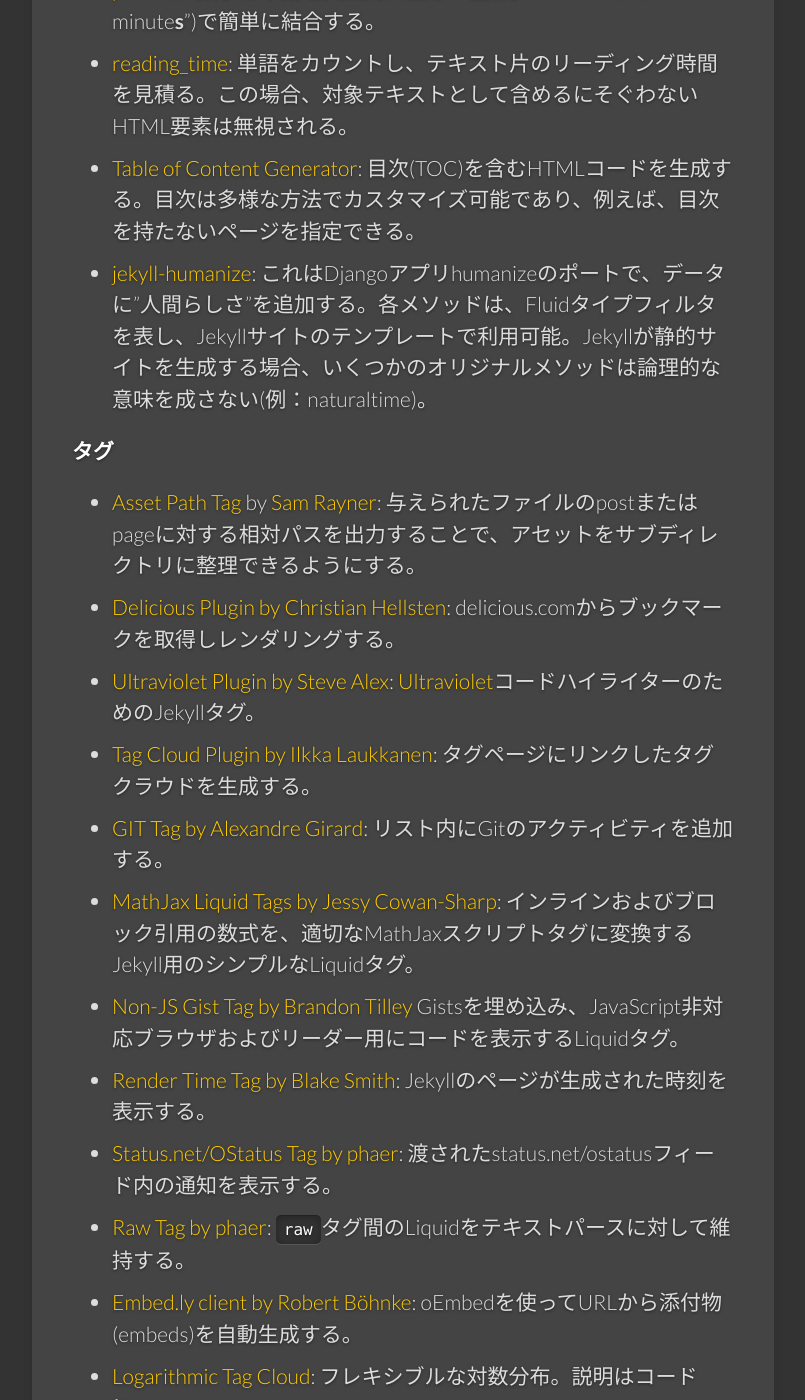
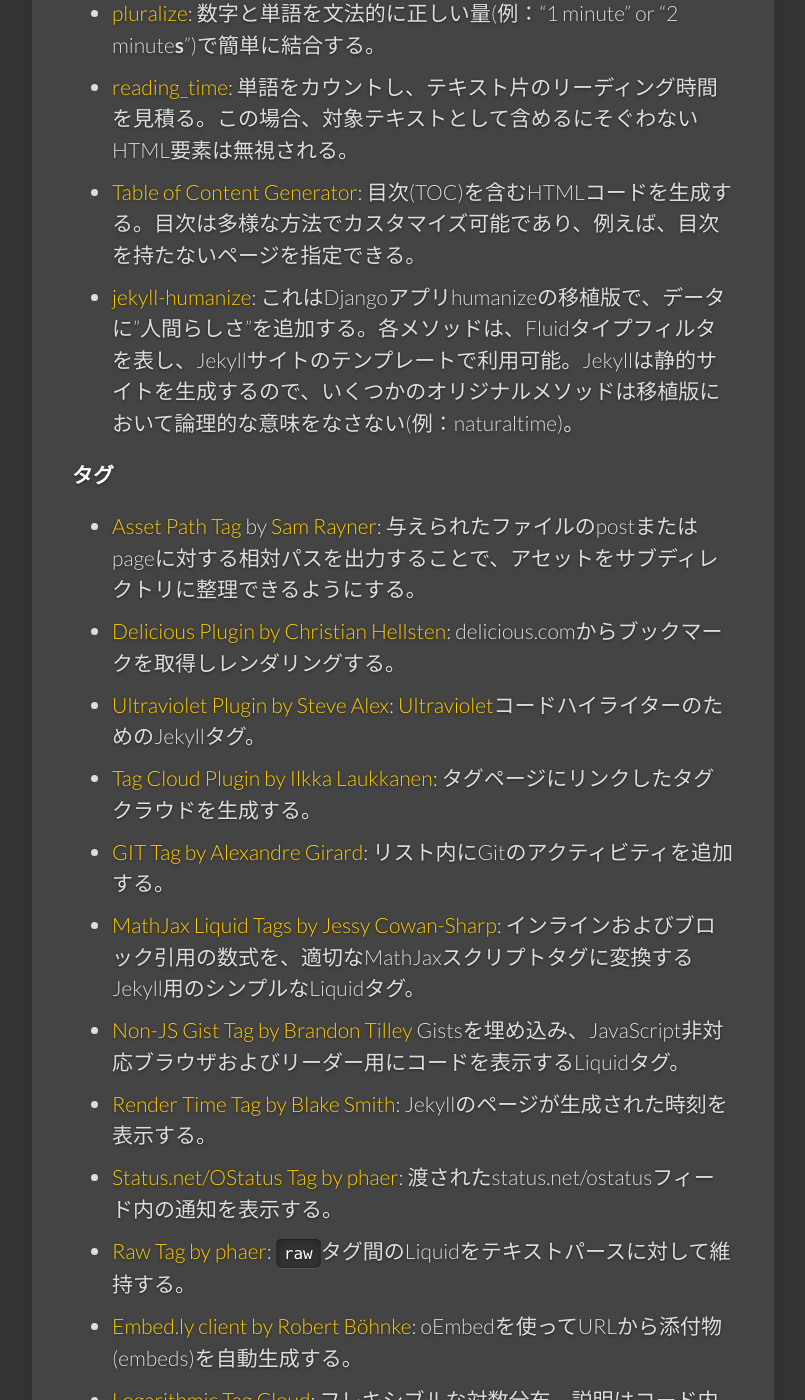
Before and after one commit to jekyllrb-ja/jekyllrb-ja.github.io, a Jekyll site: the page built from docs/plugins.md, in a window 1280 px wide and 1400 px high, scrolled down 11683 px. Shown: the whole window, without its empty margins (139-944 px from the left). Built offline with Jekyll 4.4.1, drawn with Linux system fonts in a browser that asks for light colours; nearby versions of some CDN libraries; some web fonts are replaced; some of the changed text lies outside the part shown.

Commit message:
指摘点の追加の修正

```diff
--- a/docs/plugins.md
+++ b/docs/plugins.md
@@ -762,7 +762,7 @@
       </td>
       <td>
         <p>
-          任意のコードの実行が許可されていない環境で、対象のプラグインが安全に実行されるものであるか否かをJekyllに伝えるブーリアンフラグ。これはGitHub Pagesで利用され、そこでどのコアプラグインが利用でき、またどのプラグインが起動上安全でないかが判断される。あなたのプラグインが任意コードの実行を許可しない場合には、<code>true</code>をセットする。GitHub Pagesは依然としてプラグインを読み込まないが、これをコアへ組み込むようサブミットするなら、それが問題をなくすベストな方法である。
+          任意のコードの実行が許可されていない環境で、対象のプラグインが安全に実行されるものであるか否かをJekyllに伝えるブーリアンフラグ。これはGitHub Pagesで利用され、そこでどのコアプラグインが利用でき、またどのプラグインが起動上安全でないかが判断される。あなたのプラグインが任意コードの実行を許可しない場合には、<code>true</code>をセットする。これをセットしたとしてもGitHub Pagesは依然としてあなたのプラグインを読み込むようにはならないが、Jekyll本体に組み込むべくプラグインを供するつもりなら、このオプションを正しく設定しておくのがよい。
         </p>
       </td>
     </tr>
@@ -965,7 +965,7 @@
 - [pluralize](https://github.com/bdesham/pluralize): 数字と単語を文法的に正しい量(例：“1 minute” or “2 minute**s**”)で簡単に結合する。
 - [reading_time](https://github.com/bdesham/reading_time): 単語をカウントし、テキスト片のリーディング時間を見積る。この場合、対象テキストとして含めるにそぐわないHTML要素は無視される。
 - [Table of Content Generator](https://github.com/dafi/jekyll-toc-generator): 目次(TOC)を含むHTMLコードを生成する。目次は多様な方法でカスタマイズ可能であり、例えば、目次を持たないページを指定できる。
-- [jekyll-humanize](https://github.com/23maverick23/jekyll-humanize): これはDjangoアプリhumanizeのポートで、データに"人間らしさ"を追加する。各メソッドは、Fluidタイプフィルタを表し、Jekyllサイトのテンプレートで利用可能。Jekyllが静的サイトを生成する場合、いくつかのオリジナルメソッドは論理的な意味を成さない(例：naturaltime)。
+- [jekyll-humanize](https://github.com/23maverick23/jekyll-humanize): これはDjangoアプリhumanizeの移植版で、データに"人間らしさ"を追加する。各メソッドは、Fluidタイプフィルタを表し、Jekyllサイトのテンプレートで利用可能。Jekyllは静的サイトを生成するので、いくつかのオリジナルメソッドは移植版において論理的な意味をなさない(例：naturaltime)。
 
 <!--original
 - [Truncate HTML](https://github.com/MattHall/truncatehtml) by [Matt Hall](http://codebeef.com): A Jekyll filter that truncates HTML while preserving markup structure.
```
Also changed, not shown: other parts of docs/plugins.md (+1 -1 lines).
